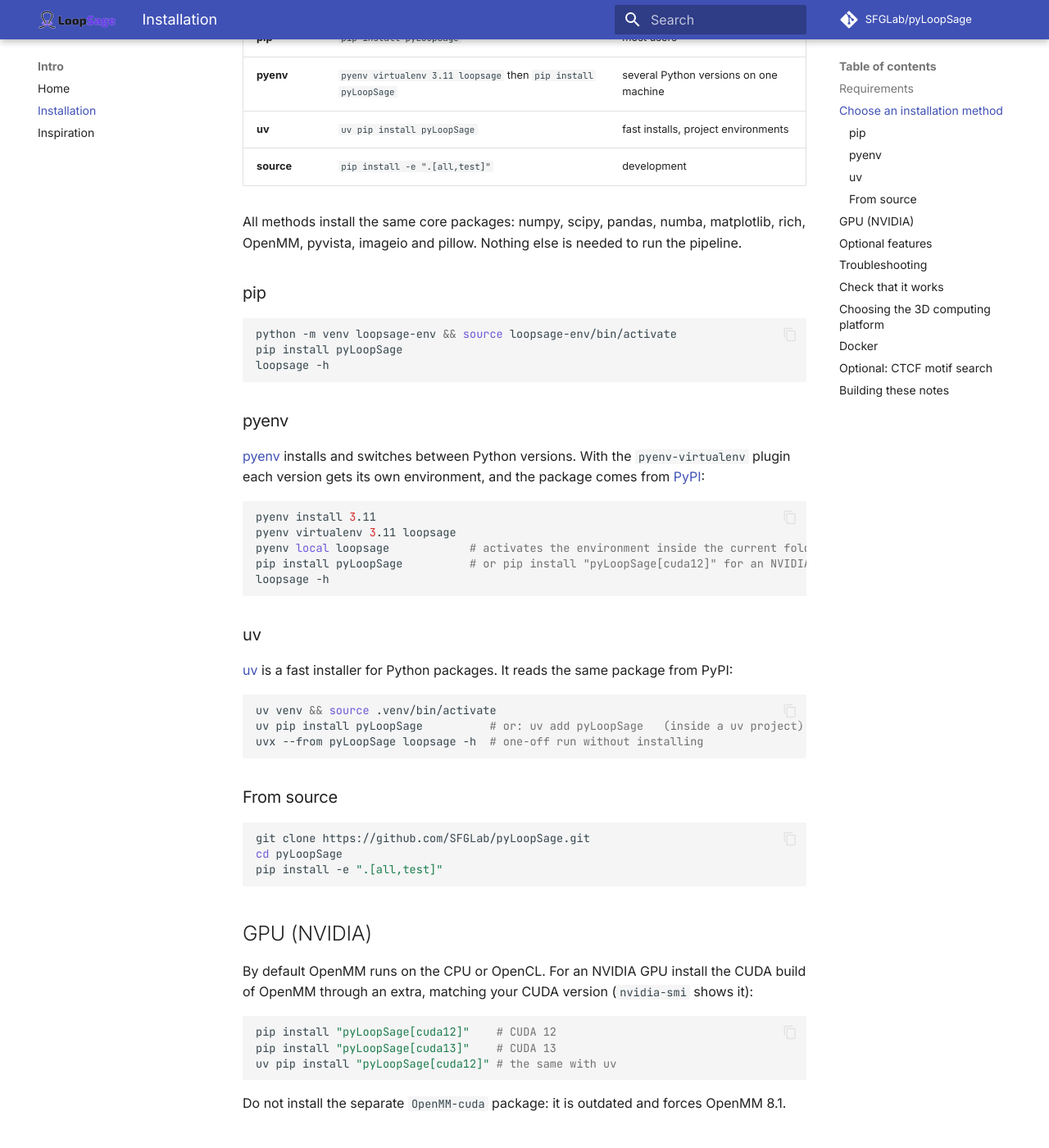
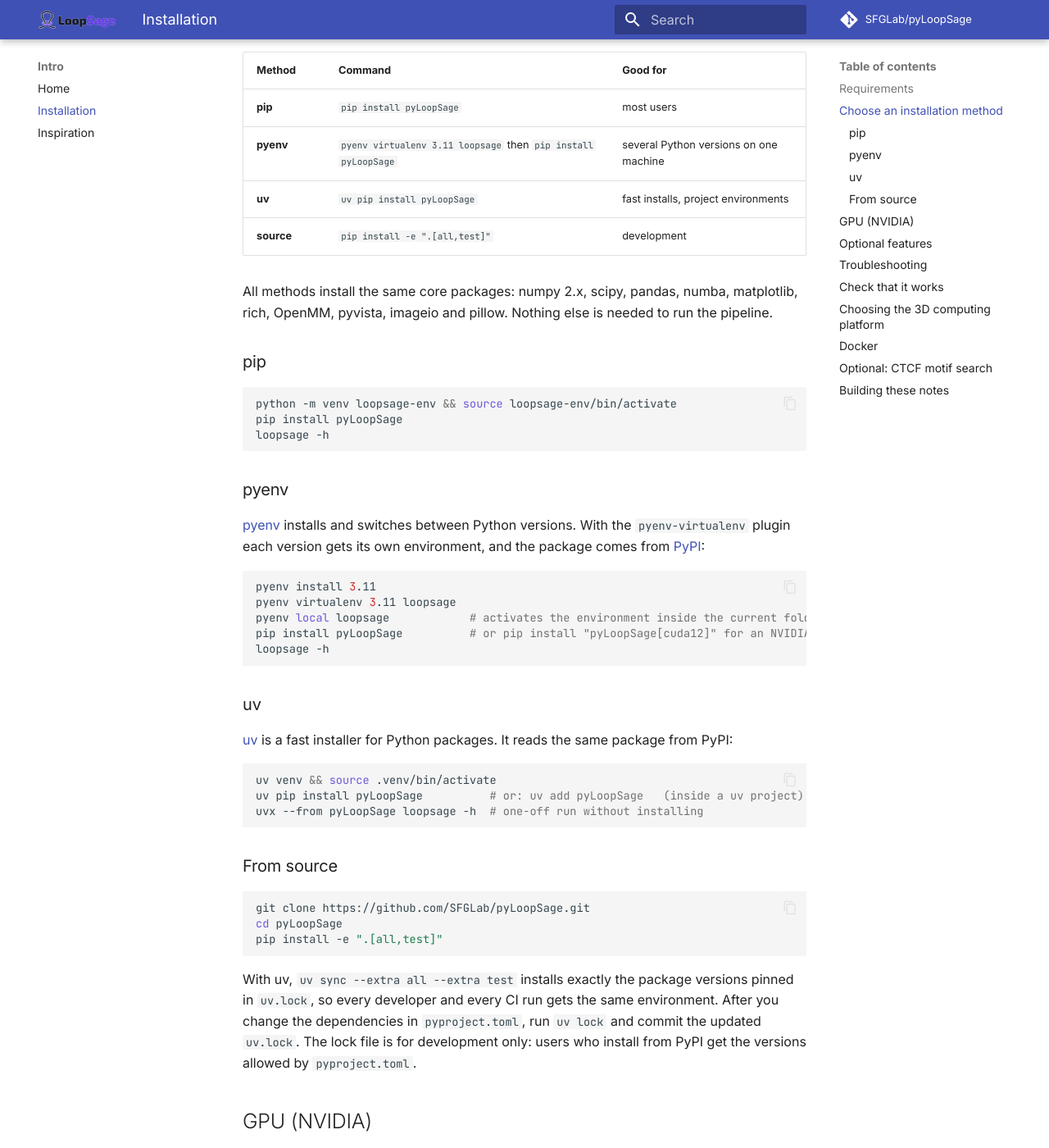
Before and after one commit to SFGLab/pyLoopSage, an MkDocs documentation site: the page built from markdown/intro/installation.md, in a window 1280 px wide and 1400 px high, scrolled down 510 px. Shown: the whole window at 82% size. Built offline with MkDocs 1.6.1 and Material for MkDocs 9.7.7, drawn with Linux system fonts in a browser that asks for light colours; comment, search, counter and statistics services are not loaded; some of the changed text lies outside the part shown.

Commit message:
specified better numpy version

````diff
--- a/environment.yml
+++ b/environment.yml
@@ -6,10 +6,10 @@ channels:
 channel_priority: strict
 dependencies:
   - python=3.11
-  - numpy>=1.26
+  - numpy>=2.0          # numpy 2.x required (numpy 1.x is not supported)
   - scipy>=1.11
   - pandas>=2.0
-  - numba>=0.59
+  - numba>=0.60
   - matplotlib-base>=3.8
   - rich>=13.7
   - openmm>=8.5.1
--- a/markdown/intro/installation.md
+++ b/markdown/intro/installation.md
@@ -3,6 +3,7 @@
 ## Requirements
 
 - **Python 3.10 or newer**.
+- **numpy 2.x** (`numpy>=2.0`; `numba>=0.60` for numpy 2 support). Both are installed automatically. numpy 1.x is not supported, because numpy 1 and 2 are not binary compatible. LoopSage is tested with numpy 2.4 and 2.5.
 - A Linux, macOS or Windows (WSL) computer. A GPU is optional: it only speeds up the 3D molecular dynamics stage.
 - About 2 GB of free disk space for the packages.
 
@@ -15,7 +16,7 @@
 | **uv** | `uv pip install pyLoopSage` | fast installs, project environments |
 | **source** | `pip install -e ".[all,test]"` | development |
 
-All methods install the same core packages: numpy, scipy, pandas, numba, matplotlib, rich, OpenMM, pyvista, imageio and pillow. Nothing else is needed to run the pipeline.
+All methods install the same core packages: numpy 2.x, scipy, pandas, numba, matplotlib, rich, OpenMM, pyvista, imageio and pillow. Nothing else is needed to run the pipeline.
 
 ### pip
 
@@ -55,6 +56,8 @@ cd pyLoopSage
 pip install -e ".[all,test]"
 ```
 
+With uv, `uv sync --extra all --extra test` installs exactly the package versions pinned in `uv.lock`, so every developer and every CI run gets the same environment. After you change the dependencies in `pyproject.toml`, run `uv lock` and commit the updated `uv.lock`. The lock file is for development only: users who install from PyPI get the versions allowed by `pyproject.toml`.
+
 ## GPU (NVIDIA)
 
 By default OpenMM runs on the CPU or OpenCL. For an NVIDIA GPU install the CUDA build of OpenMM through an extra, matching your CUDA version (`nvidia-smi` shows it):
@@ -83,7 +86,8 @@ For example `pip install "pyLoopSage[bigwig,hic]"`. If you use a feature without
 ## Troubleshooting
 
 - **pip downgrades OpenMM, or the solver reports a conflict:** use version 2.0.1 or newer. Older releases required `OpenMM-cuda`, which pins OpenMM 8.1.
-- **`numpy.core.multiarray failed to import`:** a package was built against another numpy. Use a fresh environment and install everything in one command.
+- **`numpy.core.multiarray failed to import` or `_ARRAY_API not found`:** LoopSage needs numpy 2 (`numpy>=2.0`). A package in the same environment that was built for numpy 1 causes this message. Use a fresh environment.
+- **Other numpy error:** a package was built against another numpy. Use a fresh environment and install everything in one command.
 
 ## Check that it works
 
--- a/pyproject.toml
+++ b/pyproject.toml
@@ -18,10 +18,10 @@ classifiers = [
 
 # Core: only what the code imports. Lower bounds only, so pip, uv and conda can always solve them together.
 dependencies = [
-    "numpy>=1.26",
+    "numpy>=2.0",               # developed and tested on numpy 2.x (1.x and 2.x are ABI-incompatible)
     "scipy>=1.11",
     "pandas>=2.0",
-    "numba>=0.59",
+    "numba>=0.60",              # first numba with numpy 2 support
     "matplotlib>=3.8",
     "rich>=13.7",
     "openmm>=8.5.1",            # CPU and OpenCL; GPU builds are the cuda12 / cuda13 extras
--- a/requirements.txt
+++ b/requirements.txt
@@ -1,9 +1,9 @@
 # Same list as pyproject.toml (lower bounds only). `pip install -e .` already installs these.
 # GPU: pip install "pyLoopSage[cuda12]" or "[cuda13]". Optional features: [bigwig] [hic] [topology] [all].
-numpy>=1.26
+numpy>=2.0           # numpy 2.x required (numpy 1.x is not supported)
 scipy>=1.11
 pandas>=2.0
-numba>=0.59
+numba>=0.60
 matplotlib>=3.8
 rich>=13.7
 openmm>=8.5.1
````
Also changed, not shown: CHANGELOG.md (+1 -0 lines), README.md (+1 -1 lines), 2 other files.
